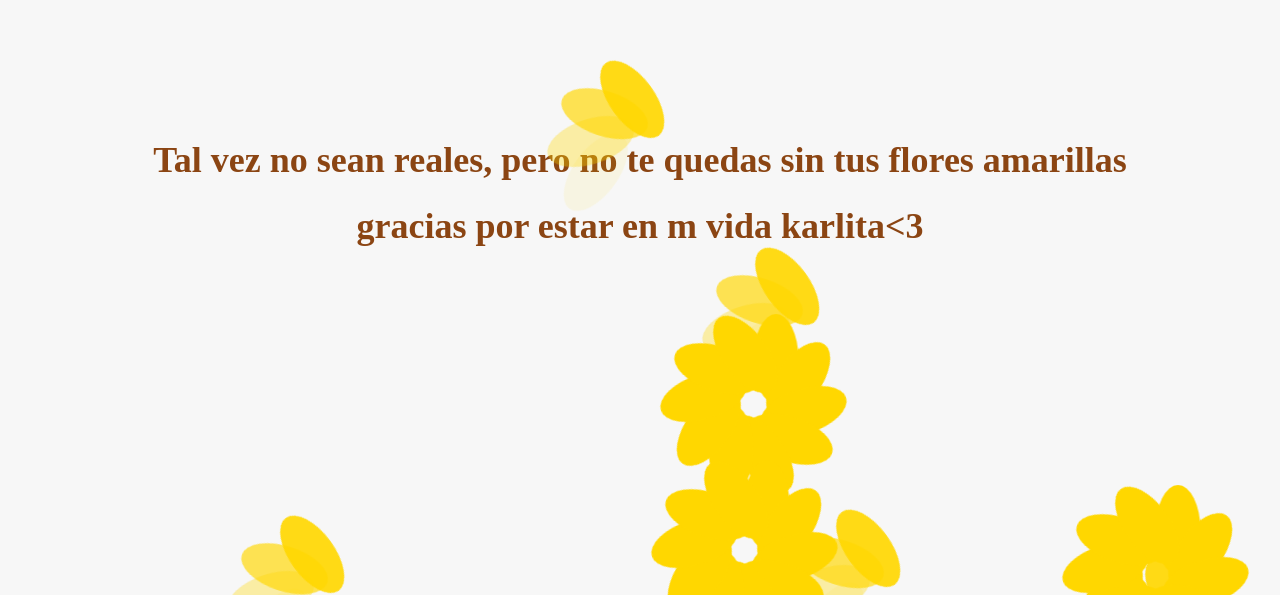
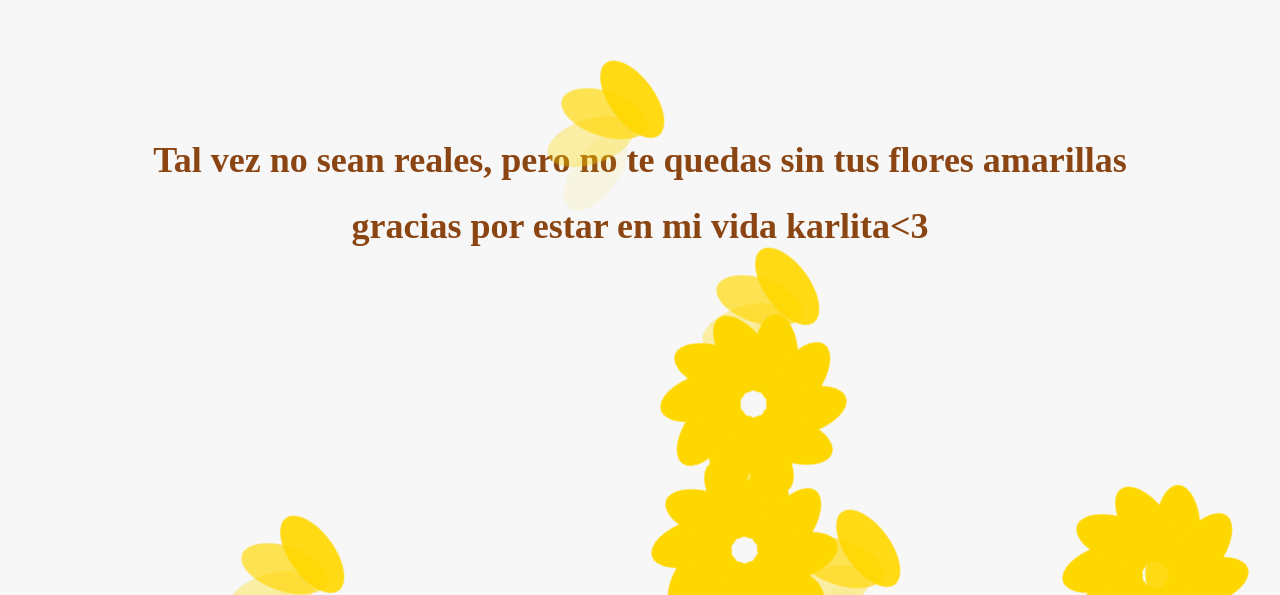
Before and after one commit to CodeMidside/Flores, a plain HTML site: page index.html in a window 1280 px wide. Shown: the part 205-800 px from the top of the page. Drawn offline with Linux system fonts and the light colour scheme.

Commit message:
index.html

```diff
--- a/index.html
+++ b/index.html
@@ -9,7 +9,7 @@
 <body>
     <div class="container">
         <h1>Tal vez no sean reales, pero no te quedas sin tus flores amarillas</h1>
-        <h1>gracias por estar en m vida karlita<3</h1>
+        <h1>gracias por estar en mi vida karlita<3</h1>
         <div class="flower-container">
 
         </div>
```
